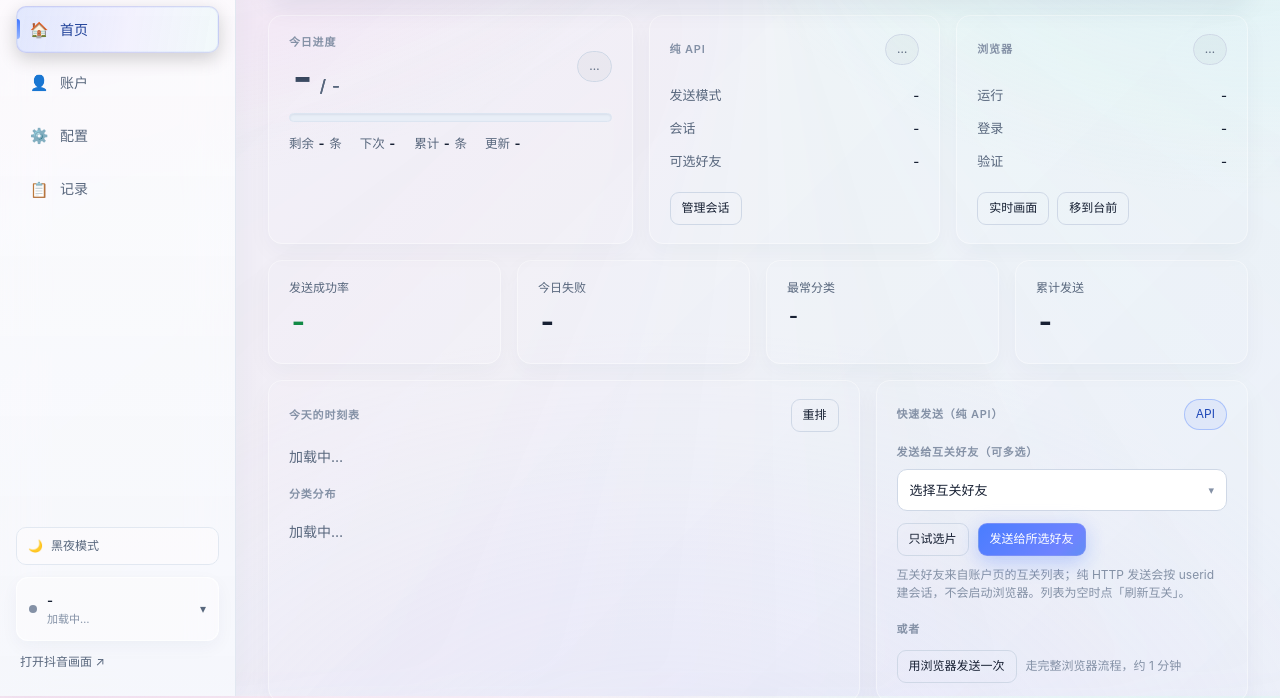
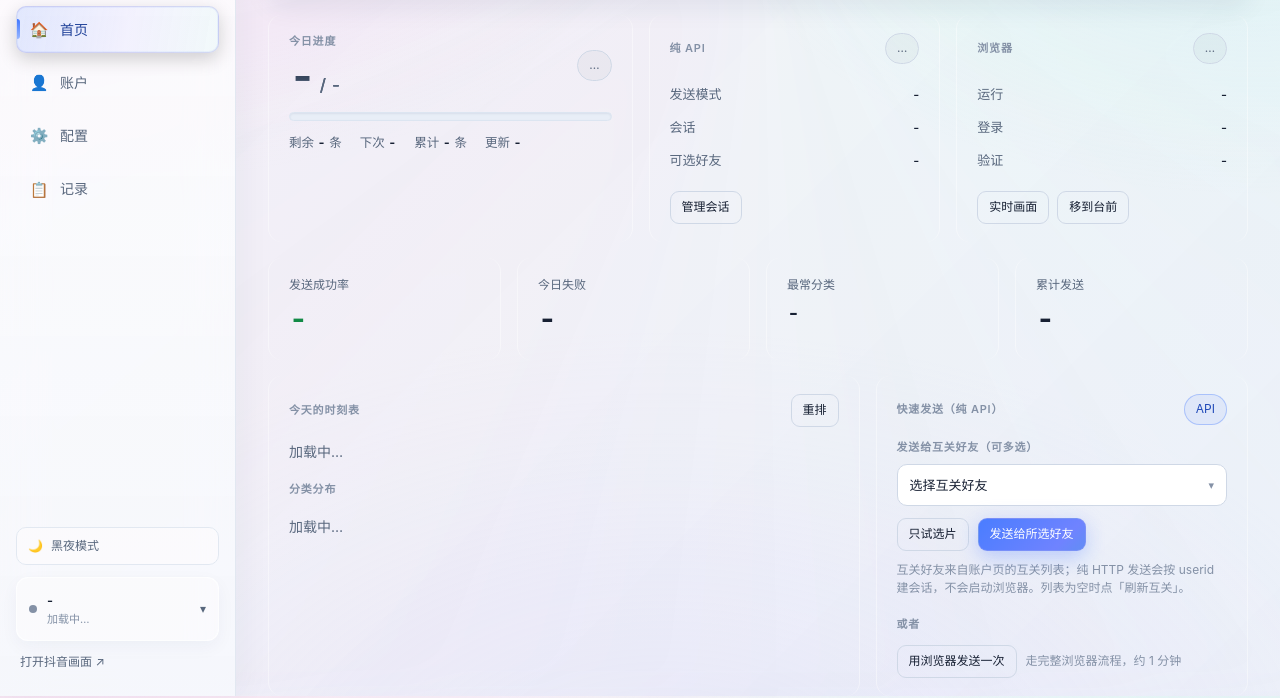
Before and after one commit to xxcodev/relationship-stabilizer, an Electron app: page src/page.html in a window 1280 px wide. Shown: the part 104-802 px from the top of the page. Drawn offline with Linux system fonts and the light colour scheme.

Commit message:
fix(ui): 0.24.2 热修复卡片横向边线

```diff
--- a/src/page.html
+++ b/src/page.html
@@ -127,8 +127,8 @@
 
   /* cards / layout */
   .card{background:transparent;
-    border:1px solid var(--line);border-radius:var(--r);
-    padding:18px 20px;box-shadow:var(--shadow);min-width:0}
+    border:1px solid var(--line);border-top:0;border-bottom:0;border-radius:var(--r);
+    padding:18px 20px;box-shadow:none;min-width:0}
   .card.pad-sm{padding:14px 16px}
   .card-head{display:flex;align-items:center;justify-content:space-between;gap:12px;margin-bottom:14px}
   .eyebrow{font-size:11px;letter-spacing:.8px;text-transform:uppercase;color:var(--dim2);font-weight:600}
@@ -326,7 +326,7 @@
   .topbar::after{display:none}
 
   .card{transition:border-color .22s ease,box-shadow .22s ease,transform .22s ease,background .22s ease;overflow:hidden}
-  .card:hover{border-color:rgba(91,140,255,.24);box-shadow:0 14px 40px rgba(0,0,0,.34),0 0 0 1px rgba(91,140,255,.05)}
+  .card:hover{border-top-color:transparent;border-bottom-color:transparent;box-shadow:none}
   .hero-card{position:relative}
 
   .hero-num{background:linear-gradient(180deg,#ffffff,#b9cae8);-webkit-background-clip:text;background-clip:text;color:transparent}
@@ -430,9 +430,9 @@
   html[data-theme="light"] .side-link{color:var(--dim)}
 
   html[data-theme="light"] .topbar{background:rgba(255,255,255,.34);border-color:rgba(255,255,255,.62);box-shadow:var(--shadow)}
-  html[data-theme="light"] .card{background:transparent;border-color:rgba(255,255,255,.42);box-shadow:0 8px 24px rgba(31,53,89,.04)}
+  html[data-theme="light"] .card{background:transparent;border-color:rgba(255,255,255,.42);border-top-color:transparent;border-bottom-color:transparent;box-shadow:none}
   html[data-theme="light"] details.card.mutual-card{background:transparent;border-color:rgba(255,255,255,.42)}
-  html[data-theme="light"] .card:hover{border-color:rgba(47,107,255,.3);box-shadow:0 16px 36px rgba(31,53,89,.10),0 0 0 1px rgba(47,107,255,.04)}
+  html[data-theme="light"] .card:hover{border-top-color:transparent;border-bottom-color:transparent;box-shadow:none}
   html[data-theme="light"] .hero-num{background:linear-gradient(180deg,#1b2638,#526480);-webkit-background-clip:text;background-clip:text;color:transparent}
   html[data-theme="light"] .progress{background:#e8eef7;border-color:#dce5f1;box-shadow:inset 0 1px 2px rgba(31,53,89,.08)}
 
```
Also changed, not shown: CHANGELOG.md.
